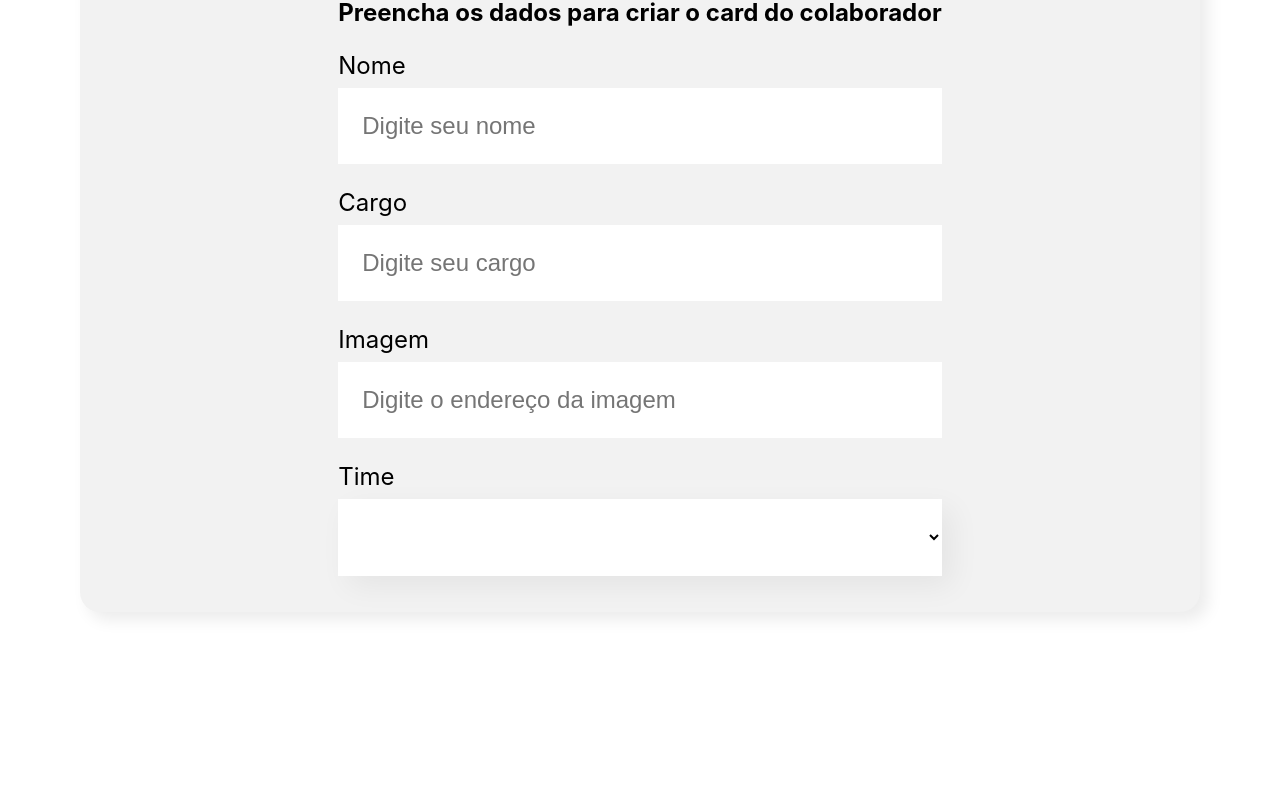
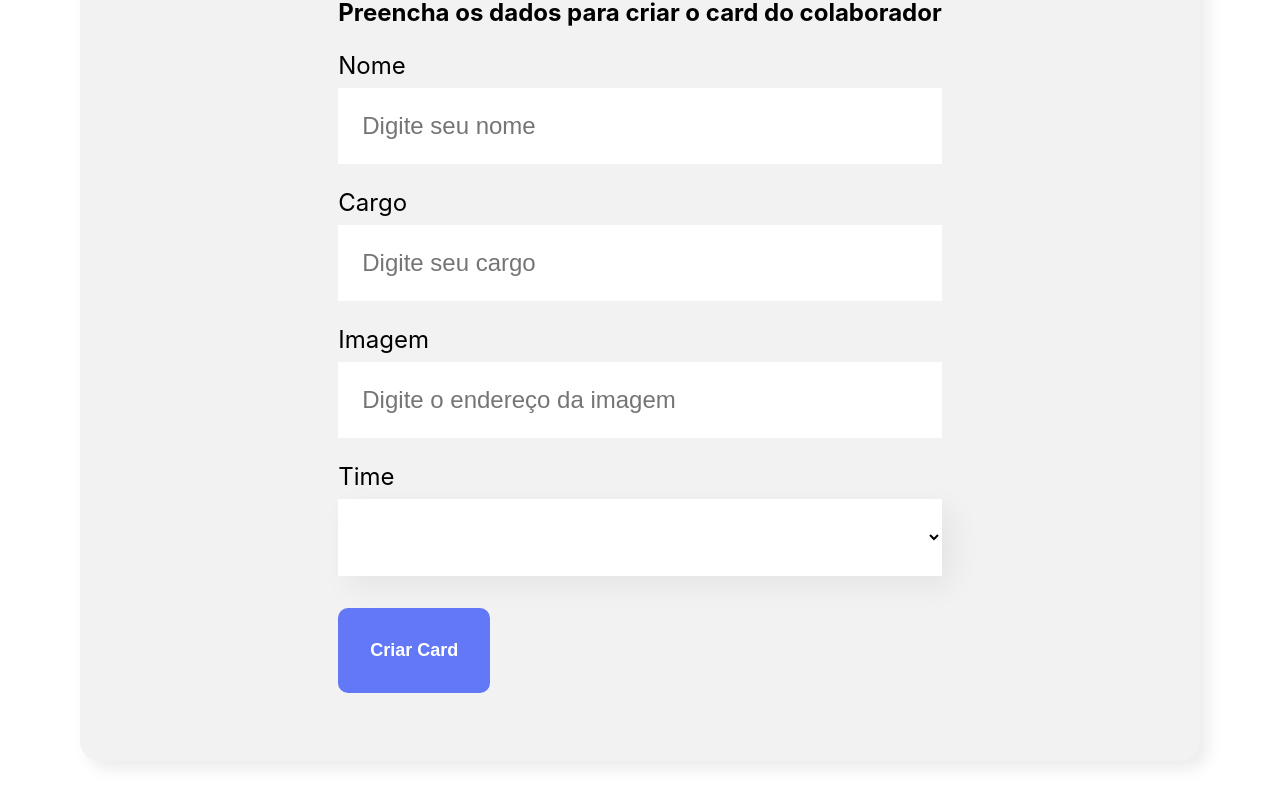
Before and after one commit to julivansoares/projeto-Ogano, a React (Create React App) app: page / in a window 1280 px wide. Shown: the part 636-1441 px from the top of the page. Before the commit the page ends 1328 px from the top, so only its background shows below. Built offline with nearby package versions, Linux system fonts and the light colour scheme.

Commit message:
atualização do projeto

```diff
--- /dev/null
+++ b/src/componentes/Botao/Botao.css
@@ -0,0 +1,15 @@
+.botao{
+    background-color: #6278f7;
+    border-radius: 10px;
+    font-weight: 700;
+    font-size: 18px;
+    padding: 32px;
+    border: none;
+    cursor: pointer;
+    color: #FFF;
+    margin: 32px 0;
+}
+
+.botao:hover{
+   color: #95ffd4;
+}
--- /dev/null
+++ b/src/componentes/Botao/index.js
@@ -0,0 +1,15 @@
+import './Botao.css'
+
+
+function Botao(props){
+
+    return(
+        <button className='botao'>
+            {props.texto}
+        </button>
+    )
+
+}
+
+
+export default Botao
--- a/src/componentes/CampoTexto/index.js
+++ b/src/componentes/CampoTexto/index.js
@@ -1,6 +1,9 @@
 
 import './CampoTexto.css'
 
+function aoDigitado(evento){
+    console.log(evento.target.value);
+}
 
 function CampoTexto(props){
     return(
@@ -8,7 +11,7 @@
             <label>
                 {props.label}
             </label>
-            <input placeholder={props.placeholder} />
+            <input onChange={aoDigitado} required={props.obrigatorio} placeholder={props.placeholder} />
         </div>
     )
 }
--- a/src/componentes/Formulario/index.js
+++ b/src/componentes/Formulario/index.js
@@ -2,6 +2,7 @@
 
 import CampoTexto from '../CampoTexto';
 import ListaSuspensa from '../ListaSuspensa';
+import Botao from '../Botao';
 
 
 
@@ -16,14 +17,20 @@
         'Inovação e Gestão'
     ]
 
+    function aoSalvar (evento){
+        evento.preventDefault()
+        console.log('form foi submetido')
+    }
+
     return(
         <section className='formulario'>
-            <form>
+            <form onSubmit={aoSalvar}>
                 <h2>Preencha os dados para criar o card do colaborador</h2>
-                <CampoTexto label='Nome' placeholder='Digite seu nome'/>
-                <CampoTexto label='Cargo' placeholder='Digite seu cargo'/>
+                <CampoTexto obrigatorio={true} label='Nome' placeholder='Digite seu nome'/>
+                <CampoTexto obrigatorio={true} label='Cargo' placeholder='Digite seu cargo'/>
                 <CampoTexto label='Imagem' placeholder='Digite o endereço da imagem'/>
-                <ListaSuspensa label="Time" itens={times} />
+                <ListaSuspensa obrigatorio={true}  label="Time" itens={times}/>
+                 <Botao texto='Criar Card'/>
             </form>
         </section>
 
--- a/src/componentes/ListaSuspensa/index.js
+++ b/src/componentes/ListaSuspensa/index.js
@@ -9,8 +9,8 @@
     return(
         <div className='lista-suspensa'>
             <label>{props.label}</label>
-            <select>
-                {props.itens.map(item =><option key={item}>{item}</option>)}
+            <select required={props.obrigatorio}>
+                {props.itens.map((item)=><option  key={item}>{item}</option>)}
             </select>
         </div>
     )
```
